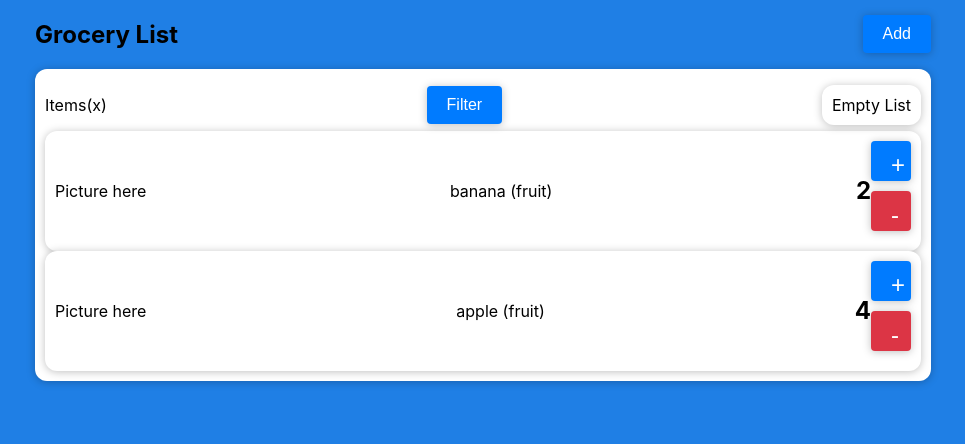
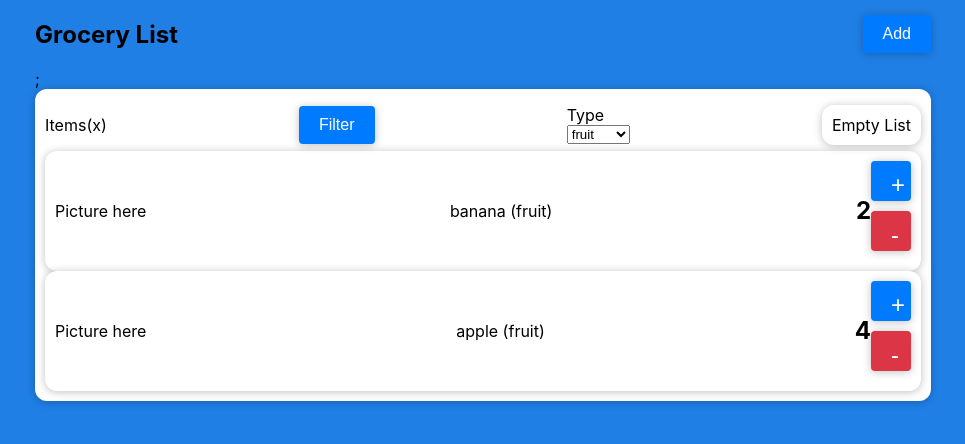
Before and after one commit to heyitsjearbear/grocery-app, a React (Create React App) app: page / in a window 1280 px wide. Both pictures are taken after a click on the button "Filter". Shown: the top 444 px of the page, without its empty margins (157-1122 px from the left). Built offline with nearby package versions, Linux system fonts and the light colour scheme.

Commit message:
Made filter functionable based on item type

```diff
--- a/src/components/FilterHeading.js
+++ b/src/components/FilterHeading.js
@@ -1,14 +1,31 @@
+import React, { useState } from "react";
 import "./FilterHeading.css";
+import "./NewItemPanel.css";
 import Card from "./UI/Card";
-const FilterHeading = () => {
+const FilterHeading = (props) => {
+  const [isNewItemFormVisible, setIsNewItemFormVisible] = useState(false);
+  const toggleNewItemForm = () => {
+    setIsNewItemFormVisible(!isNewItemFormVisible);
+  };
+  const filterTypeChangeHandler = (event) => {
+    props.onTypeFilterSelect(event.target.value)
+  };
   return (
-    <div className = "sub-title">
+    <div className="sub-title">
       <p>Items(x)</p>
-      {
-        //TODO add filter button here to filter types of food
-        <button>Filter</button>
-      }
-      <Card className = "empty-list">Empty List</Card>
+      <button onClick={toggleNewItemForm}>Filter</button>
+      {isNewItemFormVisible && (
+        <div className="new-item-control">
+          <label>Type</label>
+          <select value = {props.selected} onChange={filterTypeChangeHandler}>
+            <option value="fruit">fruit</option>
+            <option value="veggie">veggie</option>
+            <option value="protein">protein</option>
+            <option value="carb">carb</option>
+          </select>
+        </div>
+      )}
+      <Card className="empty-list">Empty List</Card>
     </div>
   );
 };
--- a/src/components/Items/Items.js
+++ b/src/components/Items/Items.js
@@ -7,6 +7,10 @@ const Items = (props) => {
     <Card className="item-card">
       <div>Picture here</div>
       <p>{props.name} ({props.type})</p>
+      {
+        //TODO make buttons for editing amount number
+        //functionable
+      }
       <AmountCounter amount={props.amount} />
     </Card>
   );
--- a/src/components/List.js
+++ b/src/components/List.js
@@ -1,14 +1,36 @@
+import React, { useState } from "react";
 import Card from "./UI/Card";
 import Items from "./Items/Items";
 import FilterHeading from "./FilterHeading";
 const List = (props) => {
+  const [selectedType, setSelectedType] = useState("fruit");
+  const onTypeFilterSelectHandler = (type) => {
+    setSelectedType(type);
+  };
+  const filteredItems = props.itemList.filter((item) => {
+    return item.type === selectedType;
+  });
+
+  let listContent = <p>No items found.</p>;
+
+  if (filteredItems.length > 0) {
+    listContent = filteredItems.map((item) => (
+      <Items
+        key={item.id}
+        name={item.food}
+        type={item.type}
+        amount={item.amount}
+      />
+    ));
+  }
   return (
     <Card>
-      <FilterHeading />
+      <FilterHeading
+        selected={selectedType}
+        onTypeFilterSelect={onTypeFilterSelectHandler}
+      />
       <div className="items">
-        {props.itemList.map((item) => (
-          <Items key= {item.id} name={item.food} type = {item.type} amount={item.amount} />
-        ))}
+        {listContent}
       </div>
     </Card>
   );
--- a/src/components/NewItemPanel.js
+++ b/src/components/NewItemPanel.js
@@ -17,6 +17,7 @@ const NewItemPanel = (props) => {
   };
   const typeChangeHandler = (event) => {
     setEnteredType(event.target.value);
+    console.log(event.target.value);
   };
   const submitHandler = (event) => {
     event.preventDefault();
@@ -29,7 +30,7 @@ const NewItemPanel = (props) => {
     props.onNewItemAdded(newItemData);
     setEnteredFoodItem("");
     setEnteredAmount("");
-    setEnteredType("");
+    setEnteredType("fruit");
   };
   return (
     <div>
@@ -70,7 +71,7 @@ const NewItemPanel = (props) => {
           }
           <button type="submit">Submit</button>
         </form>
-      )}
+      )};
     </div>
   );
 };
```
